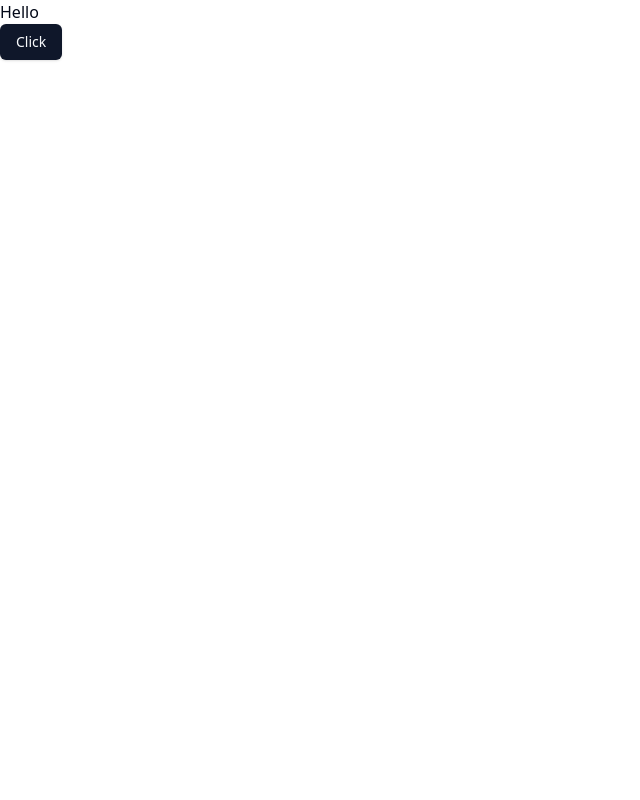
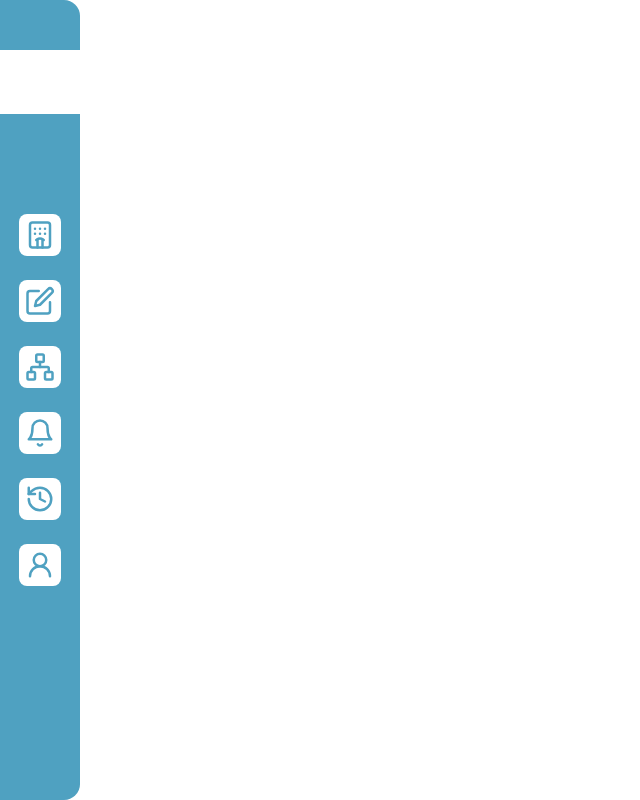
Before and after one commit to LucasVitorVD/item-roaster, a React (Vite) app: page / in a window 1280 px wide. Shown: the whole page, without its empty margins (0-640 px from the left). Built offline with nearby package versions, Linux system fonts and the light colour scheme.

Commit message:
feat: implementing sidebar

```diff
--- a/package.json
+++ b/package.json
@@ -14,6 +14,7 @@
     "@radix-ui/react-slot": "^1.0.2",
     "class-variance-authority": "^0.7.0",
     "clsx": "^2.0.0",
+    "lucide-react": "^0.282.0",
     "react": "^18.2.0",
     "react-dom": "^18.2.0",
     "tailwind-merge": "^1.14.0",
--- a/src/App.tsx
+++ b/src/App.tsx
@@ -1,10 +1,27 @@
-import { Button } from "./components/ui/button"
+import { useState } from "react"
+import Sidebar from "@/components/Sidebar/Sidebar"
+import { Menu } from "lucide-react"
 
 const App = () => {
+  const [toggleMenu, setToggleMenu] = useState(false)
+
   return (
-    <div>
-      <h1>Hello</h1>
-      <Button>Click</Button>
+    <div className="flex min-h-screen relative">
+      <Sidebar toggleMenu={toggleMenu} setToggleMenu={setToggleMenu} />
+
+      <main
+        className={`flex flex-col flex-1 transition-all ease-in-out ${toggleMenu ? "blur-sm" : "filter-none"} lg:filter-none`}
+      >
+        <Menu onClick={() => setToggleMenu(true)} size={30} className="text-primaryBlue lg:hidden" />
+
+        <section>
+          {/* HEADER */}
+        </section>
+
+        <section>
+          {/* Cards */}
+        </section>
+      </main>
     </div>
   )
 }
--- /dev/null
+++ b/src/components/Sidebar/Nav.tsx
@@ -0,0 +1,51 @@
+import { Hotel, PenSquare, Network, Bell, History, User2 } from "lucide-react";
+
+const items = [
+  {
+    key: "1",
+    label: "Option 1",
+    icon: <Hotel size={30} />,
+  },
+  {
+    key: "2",
+    label: "Option 2",
+    icon: <PenSquare size={30} />,
+  },
+  {
+    key: "3",
+    label: "Option 3",
+    icon: <Network size={30} />,
+  },
+  {
+    key: "4",
+    label: "Option 4",
+    icon: <Bell size={30} />,
+  },
+  {
+    key: "5",
+    label: "Option 5",
+    icon: <History size={30} />,
+  },
+  {
+    key: "6",
+    label: "Option 6",
+    icon: <User2 size={30} />,
+  },
+];
+
+const Nav = () => {
+  return (
+    <nav className="relative h-full w-full flex flex-col items-center justify-center gap-6 before:content-[''] before:h-16 before:w-full before:bg-white before:absolute before:top-[50px]">
+      {items.map((item) => (
+        <button
+          key={item.key}
+          className="bg-white text-primaryBlue p-1.5 rounded-lg cursor-pointer transition-all"
+        >
+          {item.icon}
+        </button>
+      ))}
+    </nav>
+  );
+};
+
+export default Nav;
--- /dev/null
+++ b/src/components/Sidebar/Sidebar.tsx
@@ -0,0 +1,26 @@
+import { ChevronLeft } from "lucide-react";
+import Nav from "./Nav";
+
+interface SidebarProps {
+  toggleMenu: boolean
+  setToggleMenu: React.Dispatch<boolean>
+}
+
+const Sidebar = ({ toggleMenu, setToggleMenu }: SidebarProps) => {
+  return (
+    <aside
+      className={`flex flex-col items-center justify-center bg-primaryBlue w-20 h-full z-10 absolute rounded-r-2xl transition-all ease-in-out duration-500 lg:h-screen lg:z-auto lg:static lg:visible ${toggleMenu ? "visible left-0" : "invisible left-[-490px]"}`}
+    >
+      <Nav />
+
+      <div
+        onClick={() => setToggleMenu(false)}
+        className="flex justify-center p-5 border-t-2 w-full lg:hidden"
+      >
+        <ChevronLeft color="white" size={30} />
+      </div>
+    </aside>
+  );
+};
+
+export default Sidebar;
--- a/tailwind.config.js
+++ b/tailwind.config.js
@@ -12,7 +12,10 @@ module.exports = {
       center: true,
       padding: "2rem",
       screens: {
-        "2xl": "1400px",
+        'sm': '375px',
+        'md': '1024px',
+        'lg': '1440px',
+        'xl': '1680px',
       },
     },
     extend: {
@@ -22,6 +25,7 @@ module.exports = {
         ring: "hsl(var(--ring))",
         background: "hsl(var(--background))",
         foreground: "hsl(var(--foreground))",
+        primaryBlue: "#4FA1C1",
         primary: {
           DEFAULT: "hsl(var(--primary))",
           foreground: "hsl(var(--primary-foreground))",
```
Also changed, not shown: src/components/Header/Header.tsx (added), 1 other file (tests, documents, lock files or other folders).
